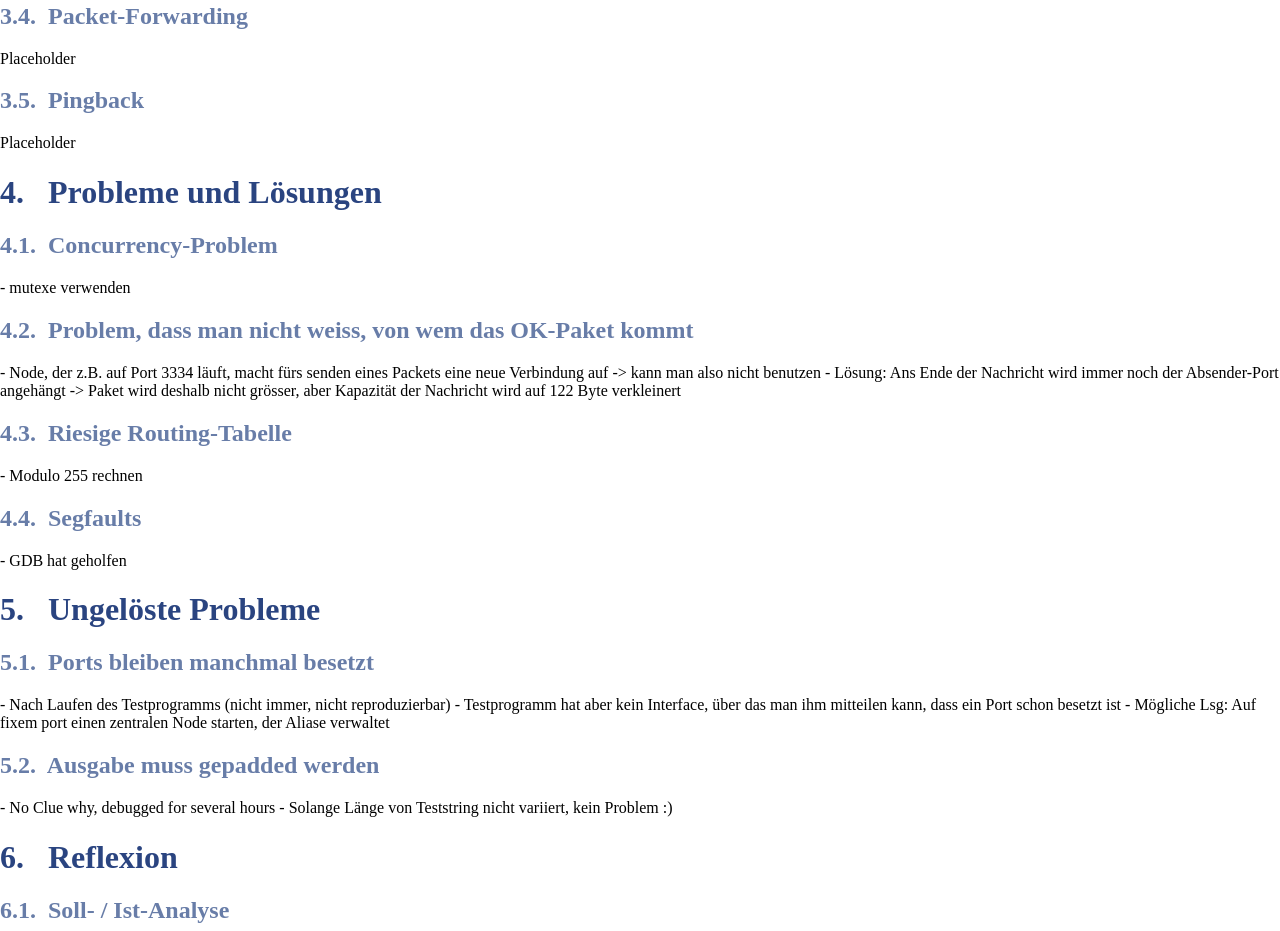
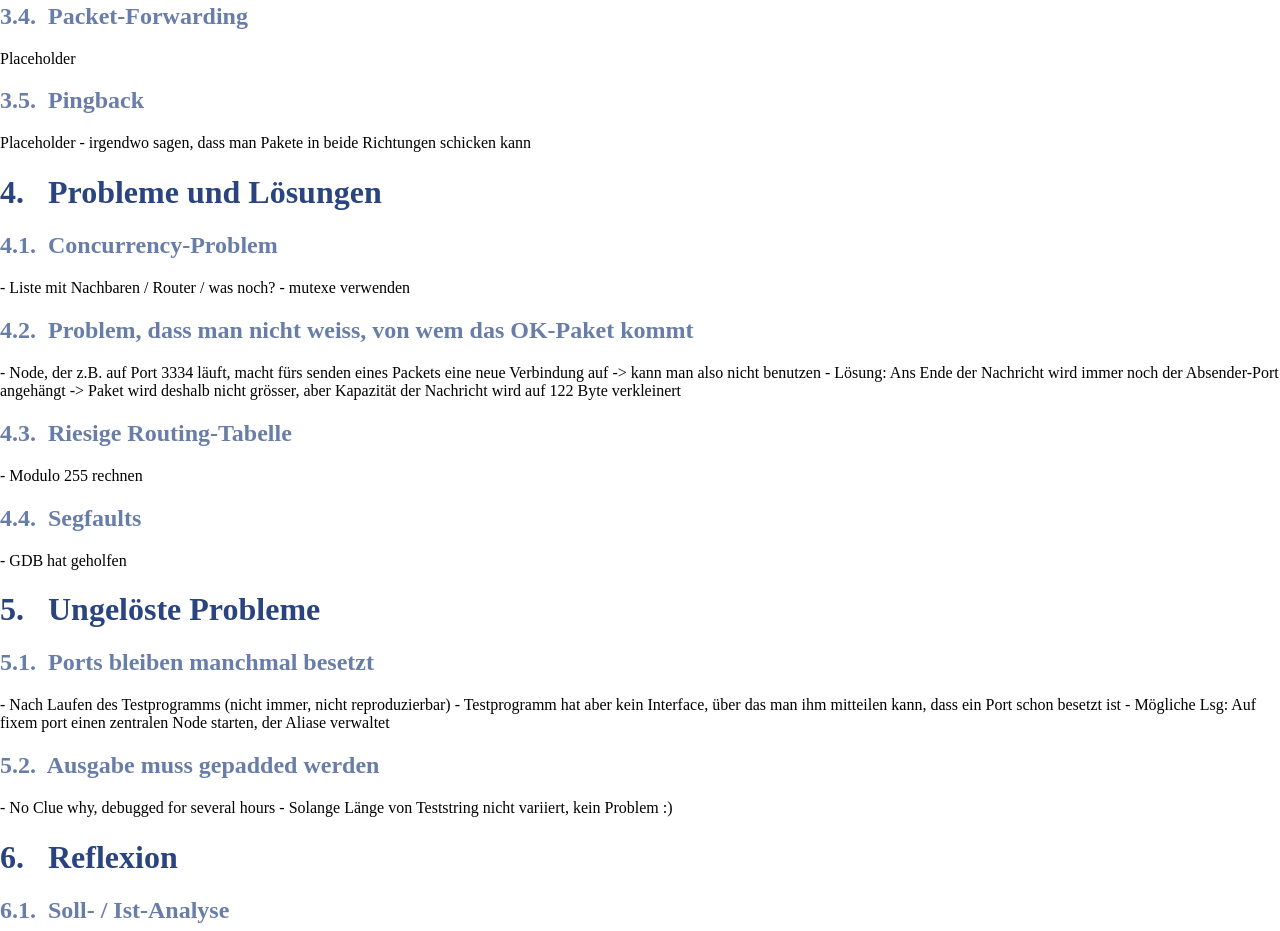
Before and after one commit to elHornair/mesh-doc, a plain HTML site: page index.html in a window 1280 px wide. Shown: the part 3215-4146 px from the top of the page. Drawn offline with Linux system fonts and the light colour scheme.

Commit message:
added some notes

```diff
--- a/index.html
+++ b/index.html
@@ -201,6 +201,7 @@
         <h2>Pingback</h2>
         <p>
             Placeholder
+            - irgendwo sagen, dass man Pakete in beide Richtungen schicken kann
         </p>
     </div>
 
@@ -209,6 +210,7 @@
 
         <h2>Concurrency-Problem</h2>
         <p>
+            - Liste mit Nachbaren / Router / was noch?
             - mutexe verwenden
         </p>
 
```
